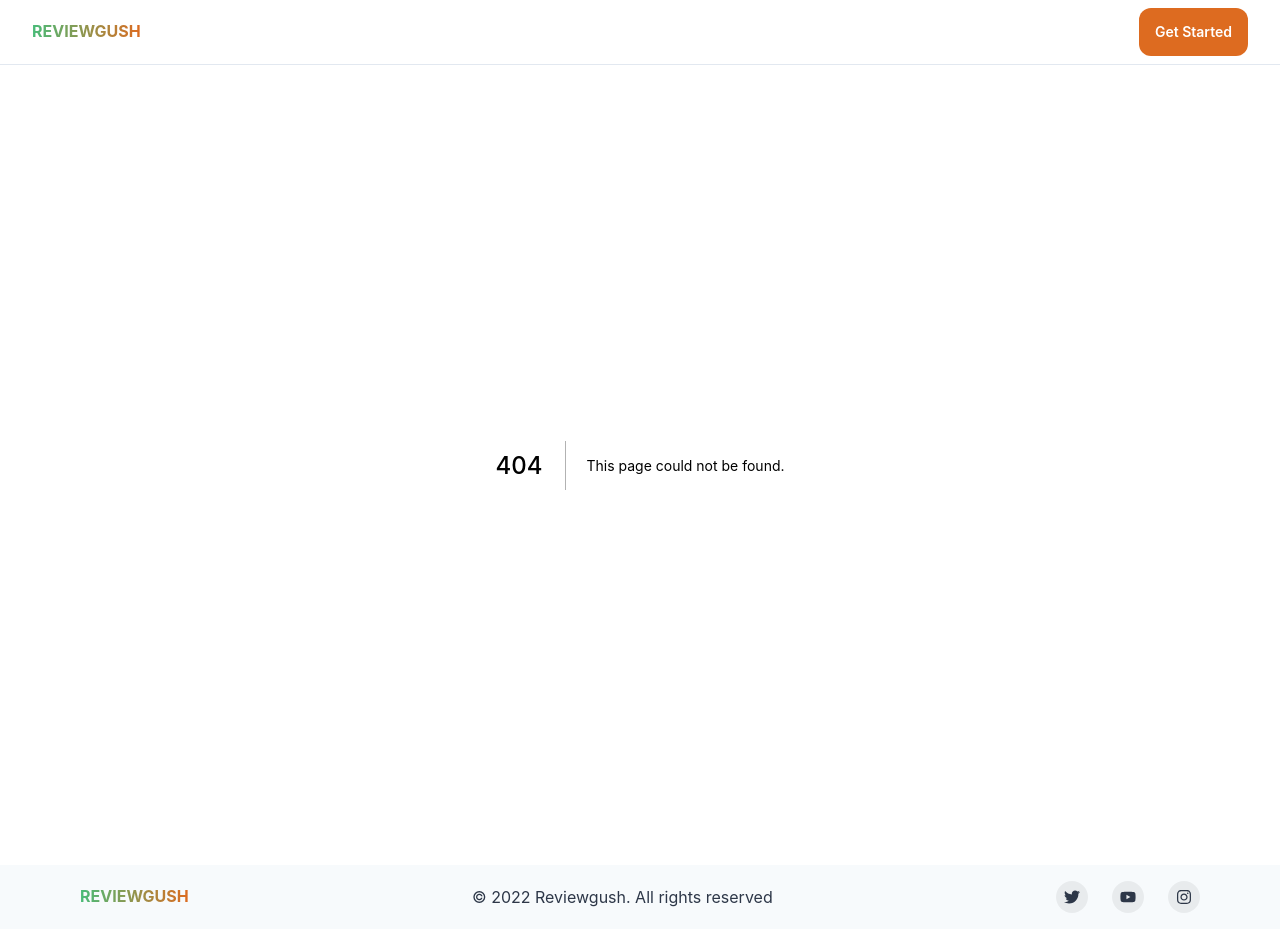
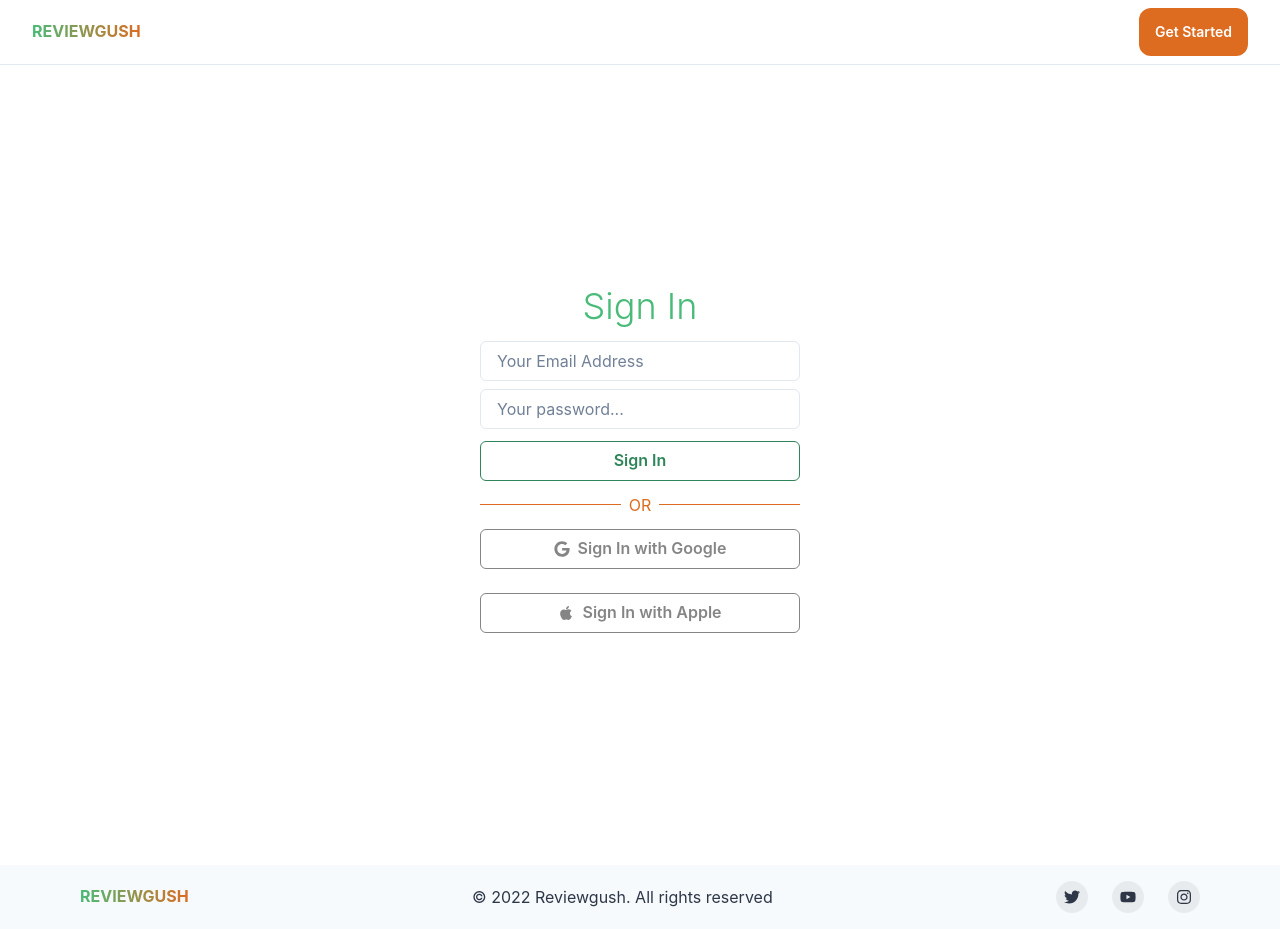
Before and after one commit to josephajibodu/reviewgush, a Next.js app: page /login in a window 1280 px wide. Before the commit this address had no page. Built offline with nearby package versions, Linux system fonts and the light colour scheme.

Commit message:
Login page added

```diff
--- /dev/null
+++ b/pages/login.tsx
@@ -0,0 +1,36 @@
+import { Box, Button, Flex, FormControl, FormErrorMessage, FormHelperText, FormLabel, Heading, Input, Text } from '@chakra-ui/react'
+import React from 'react'
+import { FaApple, FaGoogle } from 'react-icons/fa'
+
+export default function Login() {
+  return (
+    <Flex align="center" justify="center" h={"100vh"}>
+
+      {/* Login Form */}
+      <Flex align={"center"} justify={"center"} direction="column" width={"xs"}>
+        <Heading color={"green.400"} mb={3} fontWeight="light">Sign In</Heading>
+
+        <FormControl>
+          <Input type='email' name='email' placeholder='Your Email Address' />
+          <FormErrorMessage>Email is required.</FormErrorMessage>
+        </FormControl>
+
+        <FormControl mt={2}>
+          <Input type='password' name='password' placeholder='Your password...' />
+        </FormControl>
+
+        <Button variant={'outline'} my={3} width={"full"} colorScheme="green">Sign In</Button>
+
+        <Flex width={"full"} align={"center"}>
+          <Box h={"1px"} width={"50%"} bgColor={"orange.500"} />
+          <Text mx={2} color={"orange.500"}>OR</Text>
+          <Box h={"1px"} width={"50%"} bgColor={"orange.500"} />
+        </Flex>
+
+        <Button leftIcon={<FaGoogle />} variant={'outline'} my={3} width={"full"} colorScheme="blackAlpha">Sign In with Google</Button>
+        <Button leftIcon={<FaApple />} variant={'outline'} my={3} width={"full"} colorScheme="blackAlpha">Sign In with Apple</Button>
+      </Flex>
+
+    </Flex>
+  )
+}
```
